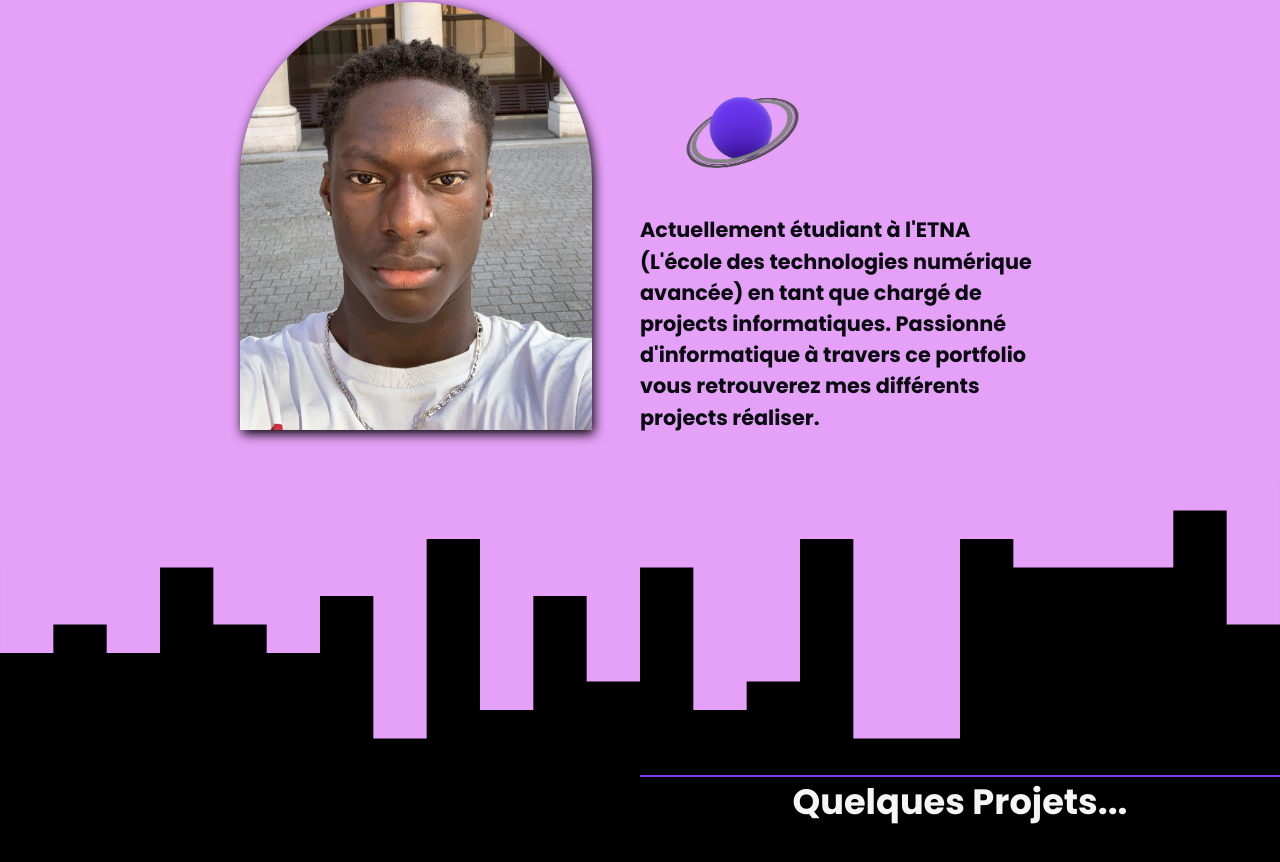
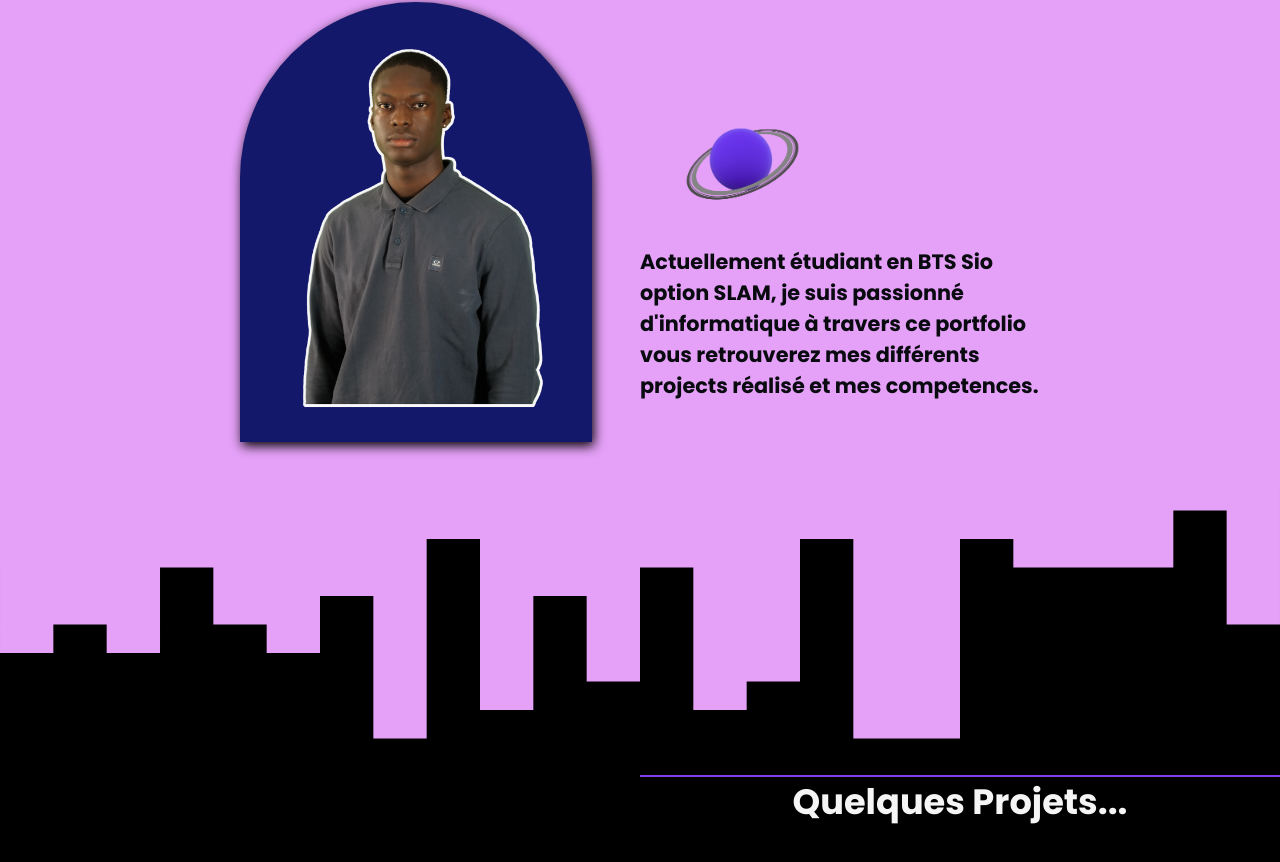
Before and after one commit to GomesJ7/jeanportfolio, a React (Create React App) app: page / in a window 1280 px wide. Shown: the part 1055-1917 px from the top of the page. Built offline with nearby package versions, Linux system fonts and the light colour scheme.

Commit message:
modif : img et description

```diff
--- a/src/Sections/About/index.js
+++ b/src/Sections/About/index.js
@@ -102,9 +102,8 @@ const About = () => {
             <img src={planete} alt="planete" />
           </Planete>
           <Text>
-            Actuellement étudiant à l'ETNA (L'école des technologies numérique avancée) en tant
-            que chargé de projects informatiques. Passionné d'informatique à travers ce portfolio
-            vous retrouverez mes différents projects réaliser.
+            Actuellement étudiant en BTS Sio option SLAM, je suis passionné d'informatique à travers ce portfolio
+            vous retrouverez mes différents projects réalisé et mes competences.
           </Text>
         </AboutText>
       </Content>
--- a/src/Sections/Projets/data.js
+++ b/src/Sections/Projets/data.js
@@ -5,7 +5,7 @@ export const projects = [
         description1: "Star Drone est un projet réalisé en groupe de 2 au début de mon cursus en Année de Prépa.",
         description2: "Le but de ce projet était de créer un site web d’e-commerce sur un thème de notre choix (les drones), tout en apprenant à utiliser la framework Laravel.",
         description3: "Le site a été réalisé avec HTML, CSS, et Blade (PHP) pour les vues, MySQL pour la création d’un schéma de base de données, et Javascript pour ajouter des fonctionnalités Front.",
-        image: "../../assets/project1.PNG",
+        img: "../../assets/project1.PNG",
         alt: "drone",
       },
       {
--- a/src/Sections/Projets/index.js
+++ b/src/Sections/Projets/index.js
@@ -1,6 +1,7 @@
 import React, { lazy } from "react";
 import styled from "styled-components";
 import wave from "../../assets/waves2.svg";
+import project1 from  "../../assets/project2.jpg";
 import { projects } from "./data";
 import Slider from "react-slick";
 import "../../../node_modules/slick-carousel/slick/slick.css";
@@ -100,7 +101,7 @@ const Projets = () => {
         {projects.map((project) => (
             <div data-src={project.image} className='project' alt={project.alt}>
               <div className='middle'>
-                <div className='project-title'>{project.title}</div>
+                <div img src={project1} className='project-title'>{project.title}</div>
                 <div className='description'>{project.description1}</div>
                 <div className='description'>{project.description2}</div>
                 <div className='description'>{project.description3}</div>
```
Also changed, not shown: src/assets/photo.png.
